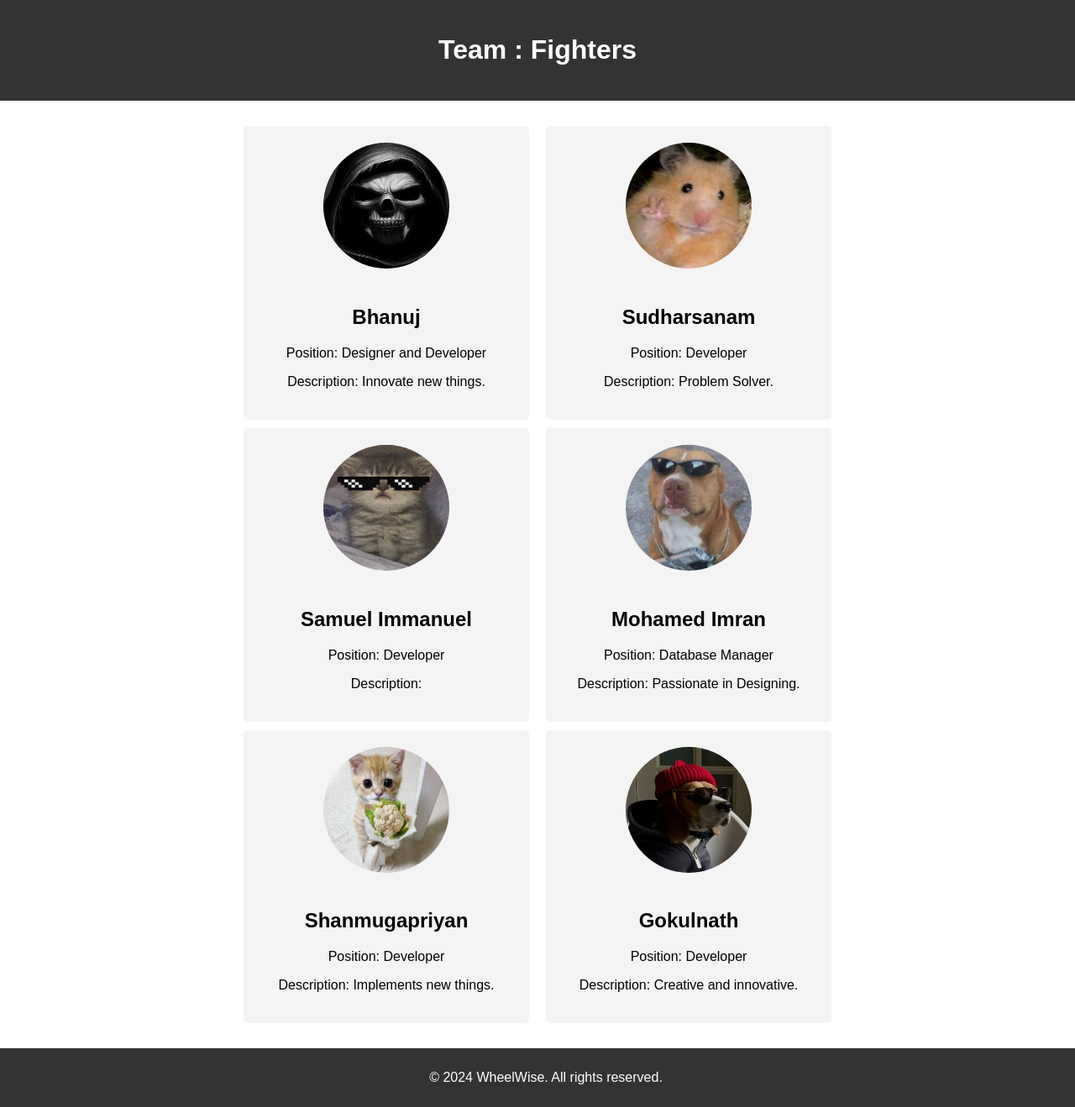
After one commit to bhanuj10/Wheelwise, a PHP site: page /teams_page/teams.php in a window 1280 px wide. The commit adds this page. Shown: the whole page at 84% size. Run offline with PHP 8.4, Linux system fonts and the light colour scheme.

Commit message:
just an update

```diff
--- /dev/null
+++ b/teams_page/styles.css
@@ -0,0 +1,45 @@
+body {
+    font-family: Arial, sans-serif;
+    margin: 0;
+    padding: 0;
+}
+
+header {
+    background-color: #333;
+    color: white;
+    padding: 20px;
+    text-align: center;
+}
+
+main {
+    display: flex;
+    flex-wrap: wrap;
+    justify-content: center;
+    padding: 20px;
+}
+
+.team-member {
+    background-color: #f4f4f4;
+    border-radius: 5px;
+    margin: 10px;
+    padding: 20px;
+    text-align: center;
+    width: 300px;
+}
+
+.team-member img {
+    border-radius: 50%;
+    width: 150px;
+    height: 150px;
+    margin-bottom: 20px;
+}
+
+footer {
+    background-color: #333;
+    color: white;
+    text-align: center;
+    padding: 10px;
+
+    bottom: 0;
+    width: 100%;
+}
--- /dev/null
+++ b/teams_page/teams.php
@@ -0,0 +1,65 @@
+<!DOCTYPE html>
+<html lang="en">
+<head>
+    <meta charset="UTF-8">
+    <meta name="viewport" content="width=device-width, initial-scale=1.0">
+    <title>Our Team</title>
+    <link rel="stylesheet" href="styles.css">
+</head>
+<body>
+    <header>
+        <h1> Team : Fighters</h1>
+    </header>
+    <main>
+        <section class="team-row">
+            <section class="team-member">
+                <img src="Bh1.jpg" alt="Team Member 1">
+                <h2>Bhanuj</h2>
+                <p>Position: Designer and Developer</p>
+                <p>Description: Innovate new things.</p>
+                </section>
+
+
+
+
+
+
+            <section class="team-member">
+                <img src="sam.jpg" alt="Team Member 2">
+                <h2>Samuel Immanuel</h2>
+                <p>Position: Developer</p>
+                <p>Description:  </p>
+            </section>
+            <section class="team-member">
+                <img src="SHN1.jpg" alt="Team Member 3">
+                <h2>Shanmugapriyan</h2>
+                <p>Position: Developer</p>
+                <p>Description: Implements new things.</p>
+            </section>
+        </section>
+        <section class="team-row">
+            <section class="team-member">
+                <img src="Sdh.jpg" alt="Team Member 4">
+                <h2>Sudharsanam</h2>
+                <p>Position: Developer </p>
+                <p>Description: Problem Solver.</p>
+            </section>
+            <section class="team-member">
+                <img src="MI1.jpg" alt="Team Member 5">
+                <h2>Mohamed Imran</h2>
+                <p>Position: Database Manager</p>
+                <p>Description: Passionate in Designing.</p>
+            </section>
+            <section class="team-member">
+                <img src="GK1.jpg" alt="Team Member 6">
+                <h2>Gokulnath </h2>
+                <p>Position: Developer</p>
+                <p>Description: Creative and innovative.</p>
+            </section>
+        </section>
+    </main>
+    <footer>
+        <p>&copy; 2024 WheelWise. All rights reserved.</p>
+    </footer>
+</body>
+</html>
```
Also changed, not shown: includes/logout.php (added, +26 -0 lines), includes/sidenav.php (+4 -4 lines), css/styles_register.css (line endings or trailing spaces), teams_page/Bh1.jpg (added), teams_page/GK1.jpg (added), teams_page/MI1.jpg (added), teams_page/SHN1.jpg (added), teams_page/Sdh.jpg (added), teams_page/sam.jpg (added).
